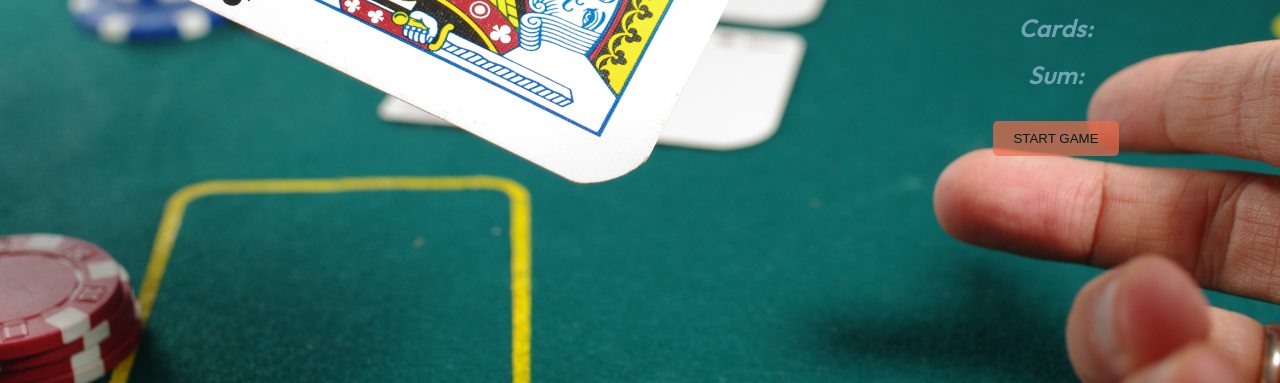
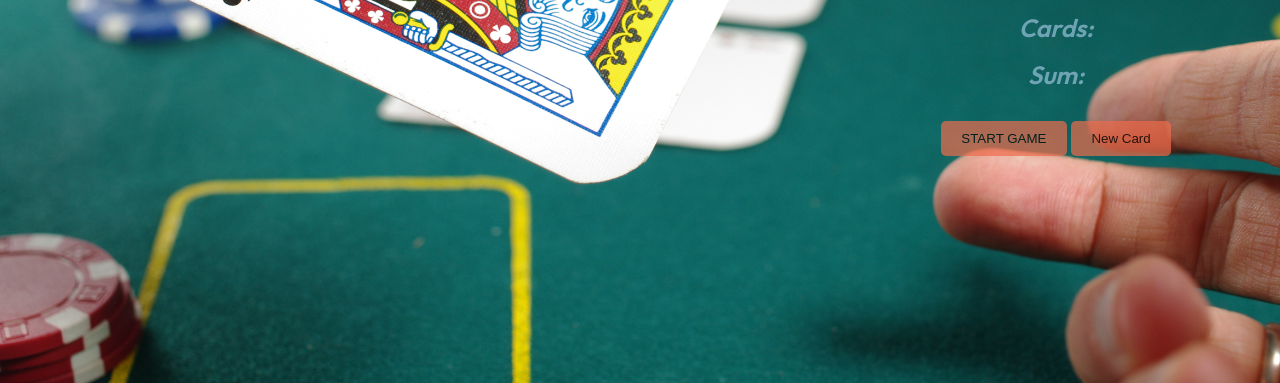
Before and after one commit to Fatima-hub333/Modules-WebDev-Basics, a plain HTML site: page BlackJack/index.html in a window 1280 px wide. Shown: the part 417-800 px from the top of the page. Drawn offline with Linux system fonts and the light colour scheme.

Commit message:
New Card Button

```diff
--- a/BlackJack/index.html
+++ b/BlackJack/index.html
@@ -21,6 +21,7 @@
       <p id="cards-el">Cards: </p>
       <p id="sum-el">Sum: </p>
       <button onclick="startGame()">START GAME</button>
+      <button onclick="newCard()">New Card</button>
     </main>
   </div>
   <script src="script.js"></script>
--- a/BlackJack/script.js
+++ b/BlackJack/script.js
@@ -21,6 +21,9 @@ function startGame() {
   message = "You're out of the game!"
   isAlive = false
 }
-
 messageEl.textContent = message
 }
+
+function newCard() {
+  console.log('Drawing a new card from the deck!')
+}
```
